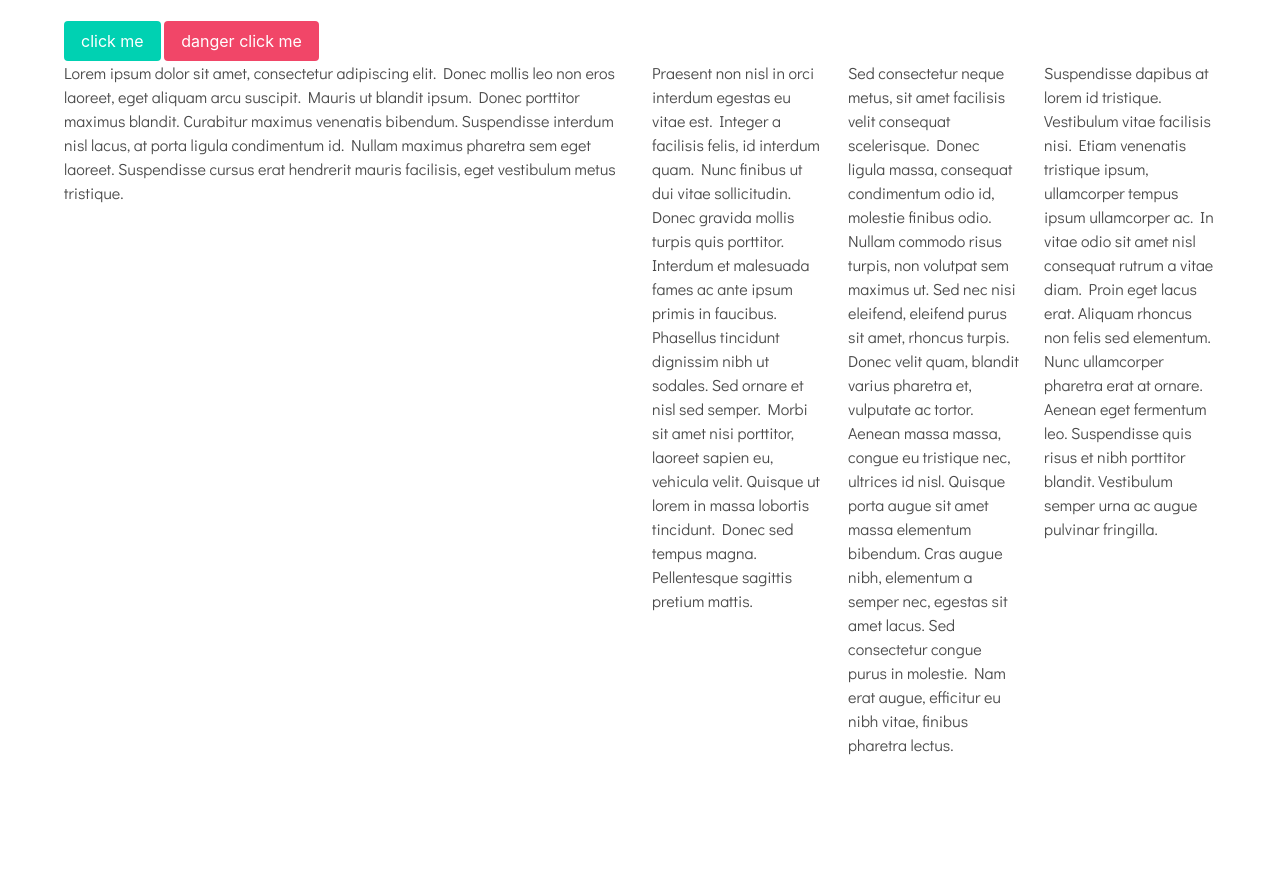
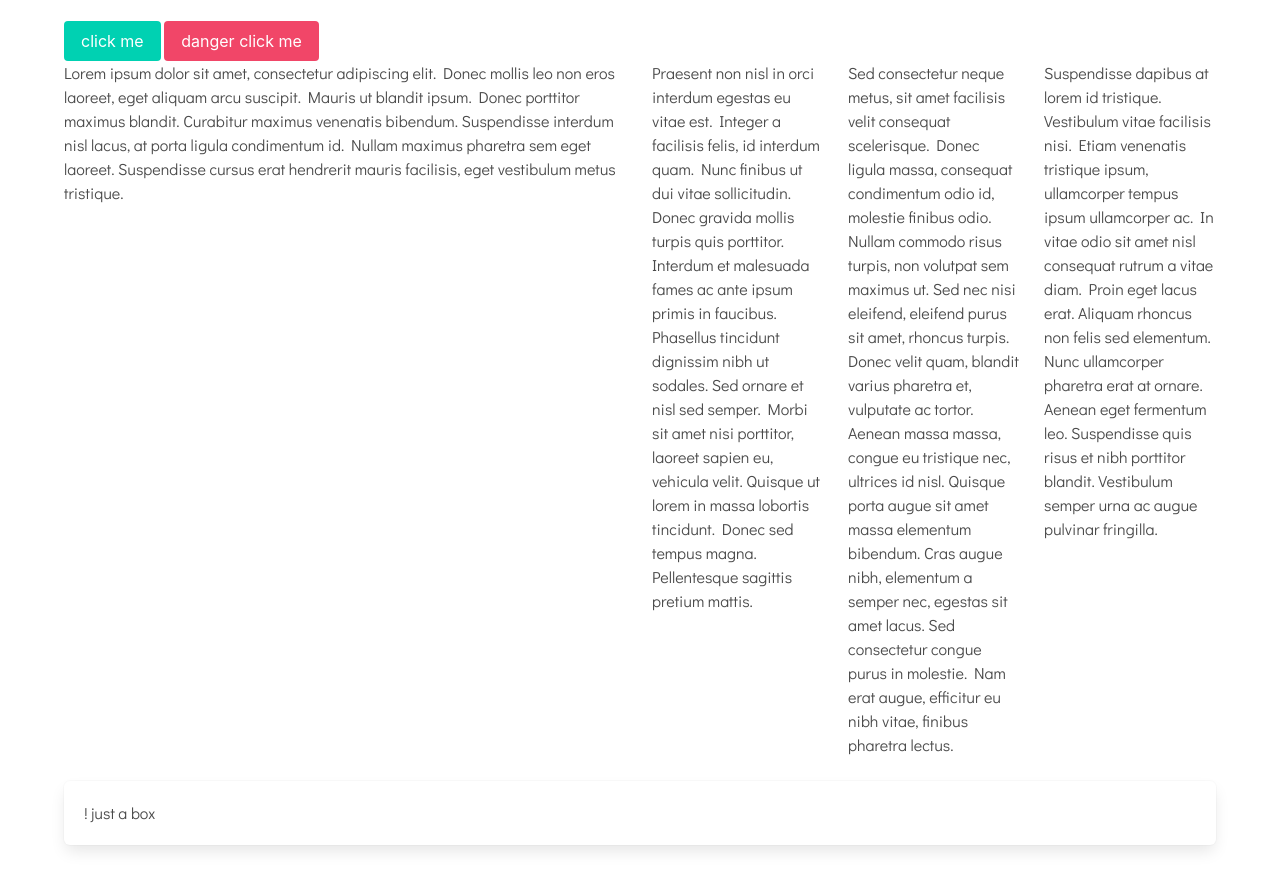
Before and after one commit to medsteele/friday-extras-1, a plain HTML site: page docs/index.html in a window 1280 px wide. Shown: the part 116-1006 px from the top of the page. Before the commit the page ends 921 px from the top, so only its background shows below. Drawn offline with nearby package versions, Linux system fonts and the light colour scheme.

Commit message:
bulma updates

```diff
--- a/docs/index.html
+++ b/docs/index.html
@@ -32,6 +32,9 @@
           <div class="column">Sed consectetur neque metus, sit amet facilisis velit consequat scelerisque. Donec ligula massa, consequat condimentum odio id, molestie finibus odio. Nullam commodo risus turpis, non volutpat sem maximus ut. Sed nec nisi eleifend, eleifend purus sit amet, rhoncus turpis. Donec velit quam, blandit varius pharetra et, vulputate ac tortor. Aenean massa massa, congue eu tristique nec, ultrices id nisl. Quisque porta augue sit amet massa elementum bibendum. Cras augue nibh, elementum a semper nec, egestas sit amet lacus. Sed consectetur congue purus in molestie. Nam erat augue, efficitur eu nibh vitae, finibus pharetra lectus.</div>
           <div class="column">Suspendisse dapibus at lorem id tristique. Vestibulum vitae facilisis nisi. Etiam venenatis tristique ipsum, ullamcorper tempus ipsum ullamcorper ac. In vitae odio sit amet nisl consequat rutrum a vitae diam. Proin eget lacus erat. Aliquam rhoncus non felis sed elementum. Nunc ullamcorper pharetra erat at ornare. Aenean eget fermentum leo. Suspendisse quis risus et nibh porttitor blandit. Vestibulum semper urna ac augue pulvinar fringilla.</div>
         </div>
+        <div class="box">
+          ! just a box
+        </div>
       </div>
     </section>
 
```
